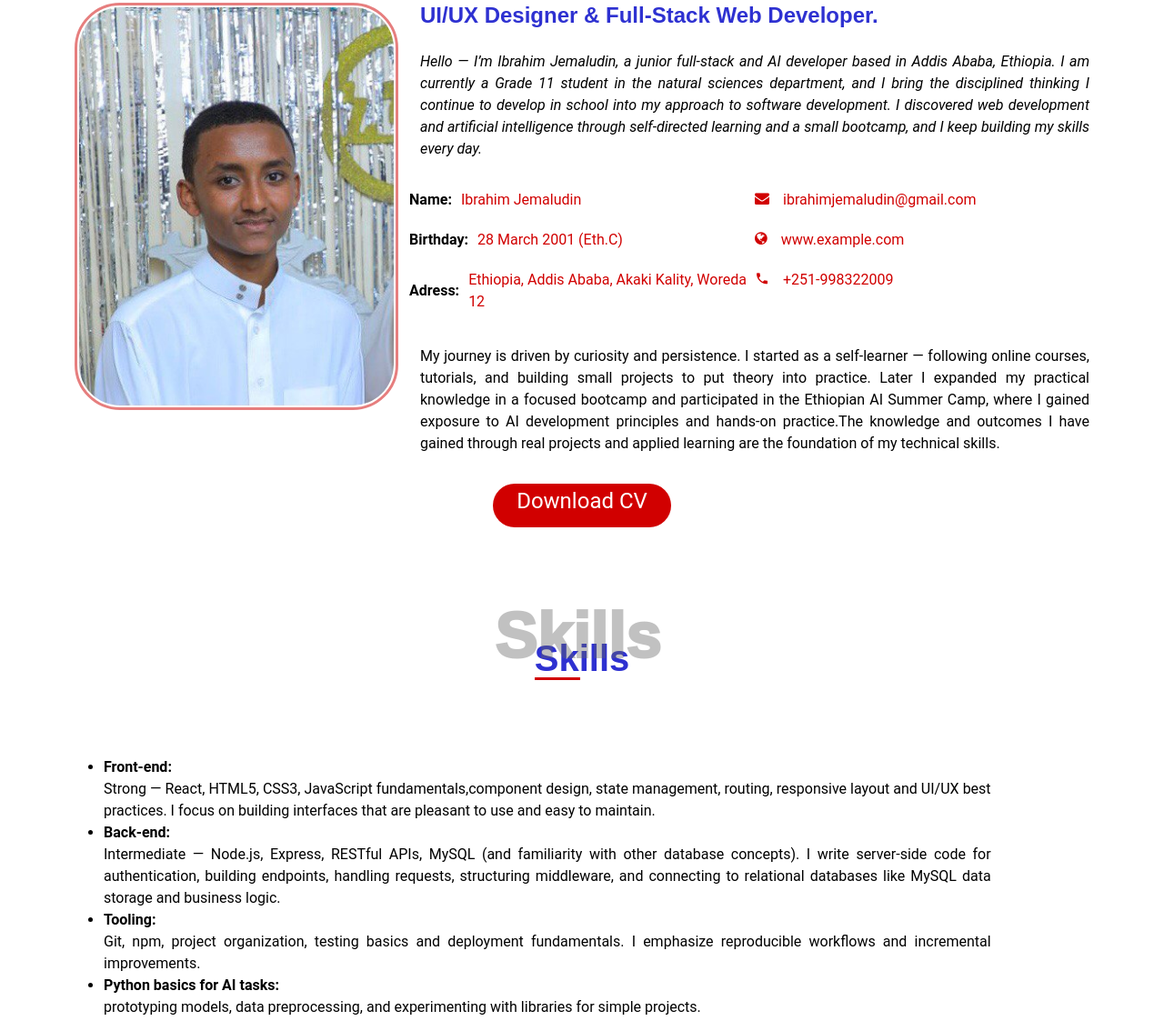
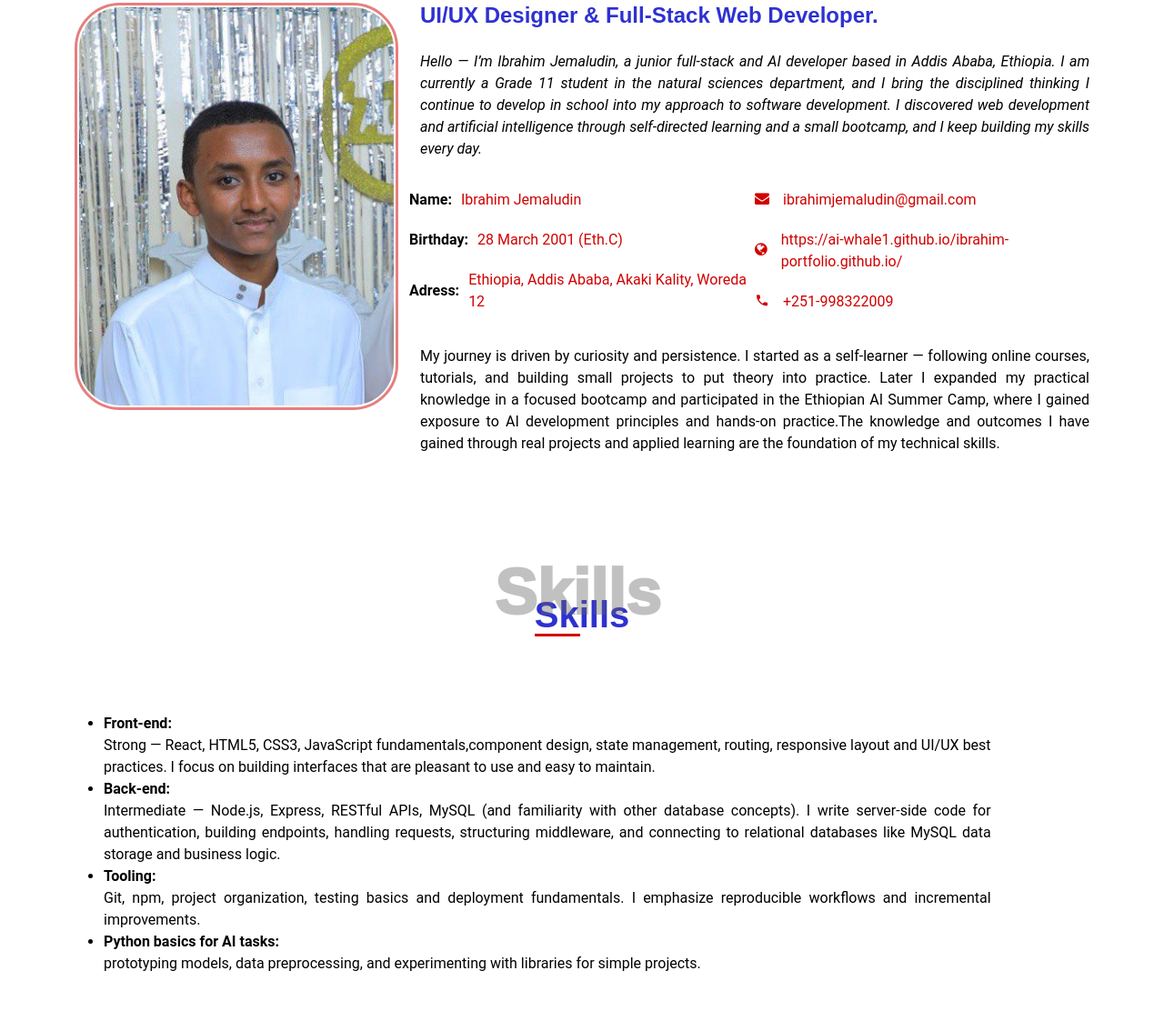
Before and after one commit to AI-Whale1/ibrahim-portfolio.github.io, a plain HTML site: page index.html in a window 1280 px wide. Shown: the part 1199-2322 px from the top of the page at 91% size. Drawn offline with Linux system fonts and the light colour scheme; files whose address does not match are found by name.

Commit message:
Update portfolio link and remove CV download button
Updated the link to the portfolio and removed download CV button.

```diff
--- a/index.html
+++ b/index.html
@@ -188,7 +188,7 @@ I build client-focused, user-friendly web apps that solve real problems. I speci
                     </strong>
 
                     <span><p style="margin: 0;padding: 0;">
-                      <a href="#">www.example.com</a></p>
+                      <a href="#">https://ai-whale1.github.io/ibrahim-portfolio.github.io/</a></p>
                     </span>
                   </li>
 
@@ -209,10 +209,7 @@ I build client-focused, user-friendly web apps that solve real problems. I speci
           </div>
         </div>
 
-      </div>
-      <div class="btnl">
-        <button><a href="/assets/download/ibrahim-cover-letter.pdf" download="ibrahim-cover-letter.pdf" aria-label="Download CV">Download CV</a></button>
-      </div>
+	  </div>
 
     </section><!-- /About Section -->
 
@@ -381,9 +378,6 @@ I build client-focused, user-friendly web apps that solve real problems. I speci
 
         </div>
 
-      </div>
-      <div class="btnl">
-        <button><a href="/assets/download/ibrahim-cover-letter.pdf" download="ibrahim-cover-letter.pdf" aria-label="Download CV">Download CV</a></button>
       </div>
     </section><!-- /Resume Section -->
 
```
